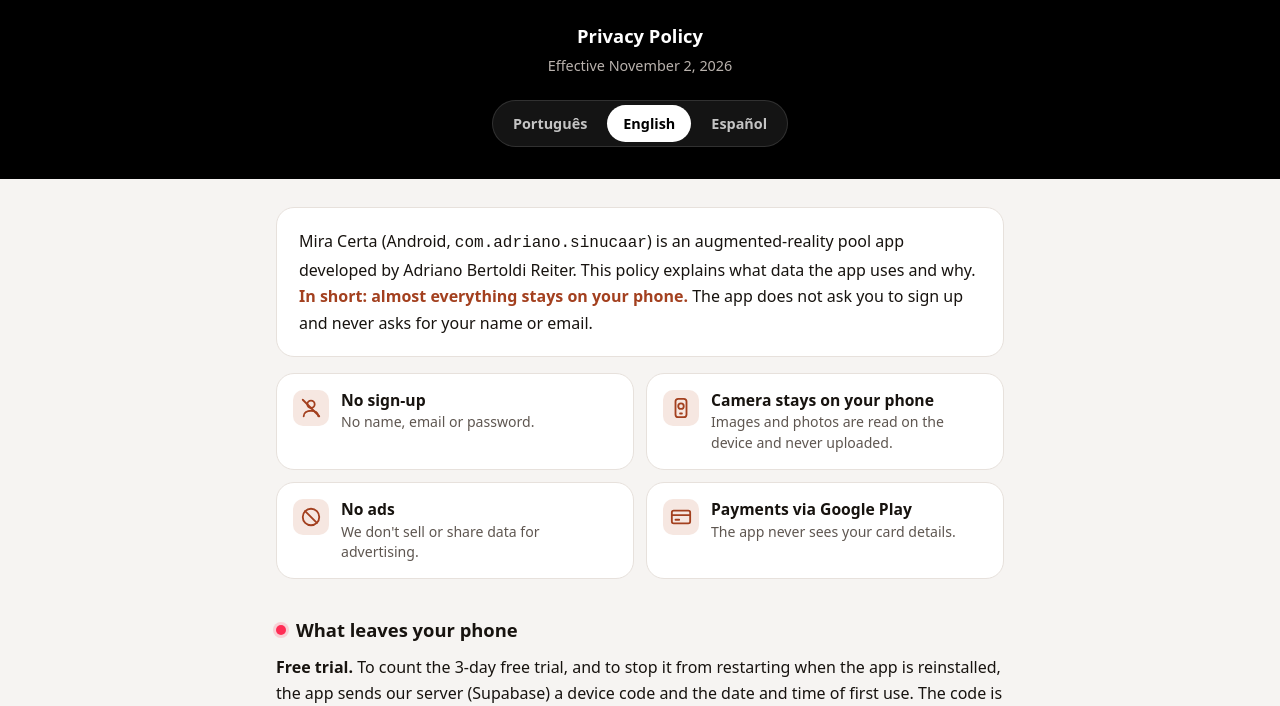
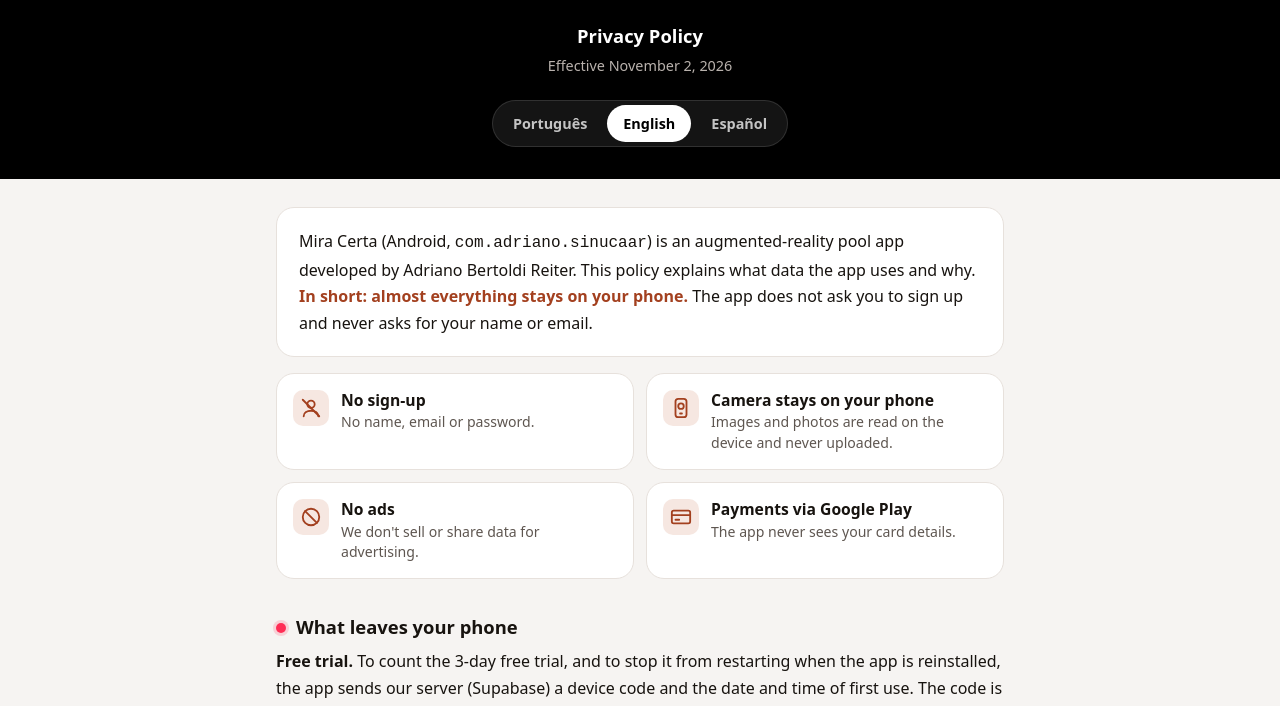
Before and after one commit to abreiter/miracerta, a plain HTML site: page privacidade.html in a window 1280 px wide. Shown: the part 240-946 px from the top of the page. Drawn offline with Linux system fonts and the light colour scheme.

Commit message:
Bolinha dos títulos alinhada na primeira linha
Co-Authored-By: Claude Opus 5.5 <noreply@anthropic.com>

```diff
--- a/privacidade.html
+++ b/privacidade.html
@@ -107,10 +107,10 @@
   .card span { display: block; color: var(--muted); font-size: 0.88rem; line-height: 1.45; margin-top: 2px; }
 
   h2 {
-    font-size: 1.15rem; margin: 36px 0 8px; display: flex; align-items: center; gap: 10px;
+    font-size: 1.15rem; margin: 36px 0 8px; display: flex; align-items: flex-start; gap: 10px; line-height: 1.35;
   }
   h2::before {
-    content: ""; width: 10px; height: 10px; border-radius: 50%; flex: none;
+    content: ""; width: 10px; height: 10px; border-radius: 50%; flex: none; margin-top: 0.42em;
     background: var(--dot); box-shadow: 0 0 0 3px rgba(255, 45, 85, 0.18);
   }
   p { margin: 0 0 12px; }
```
